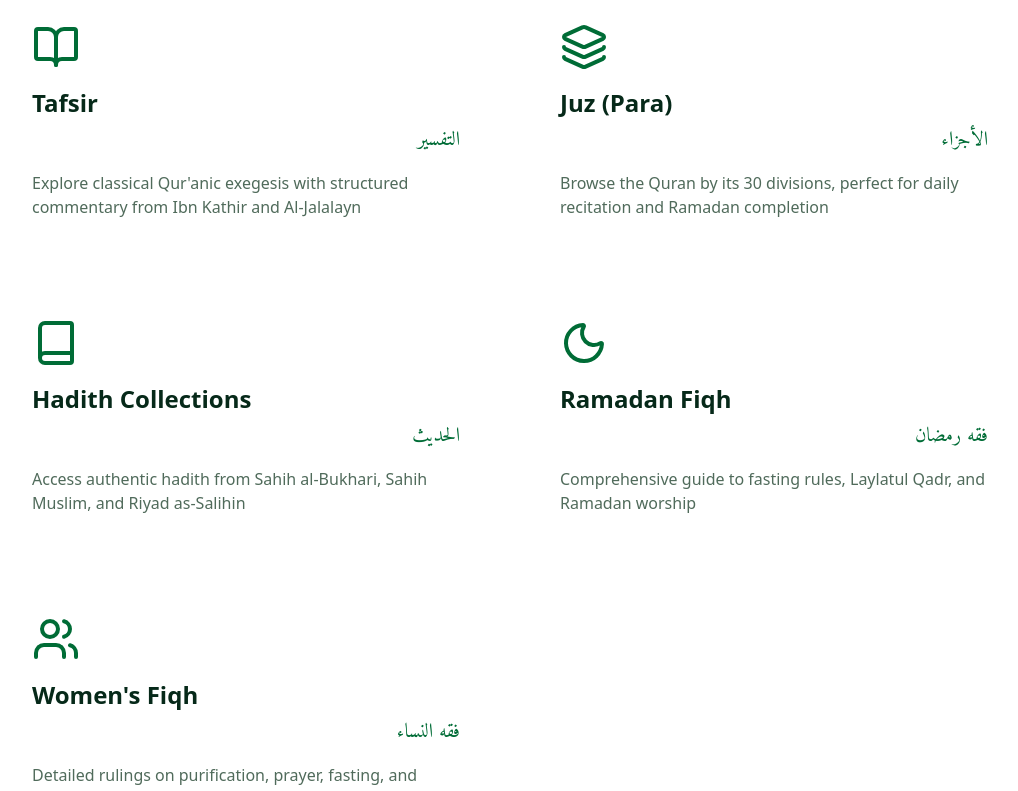
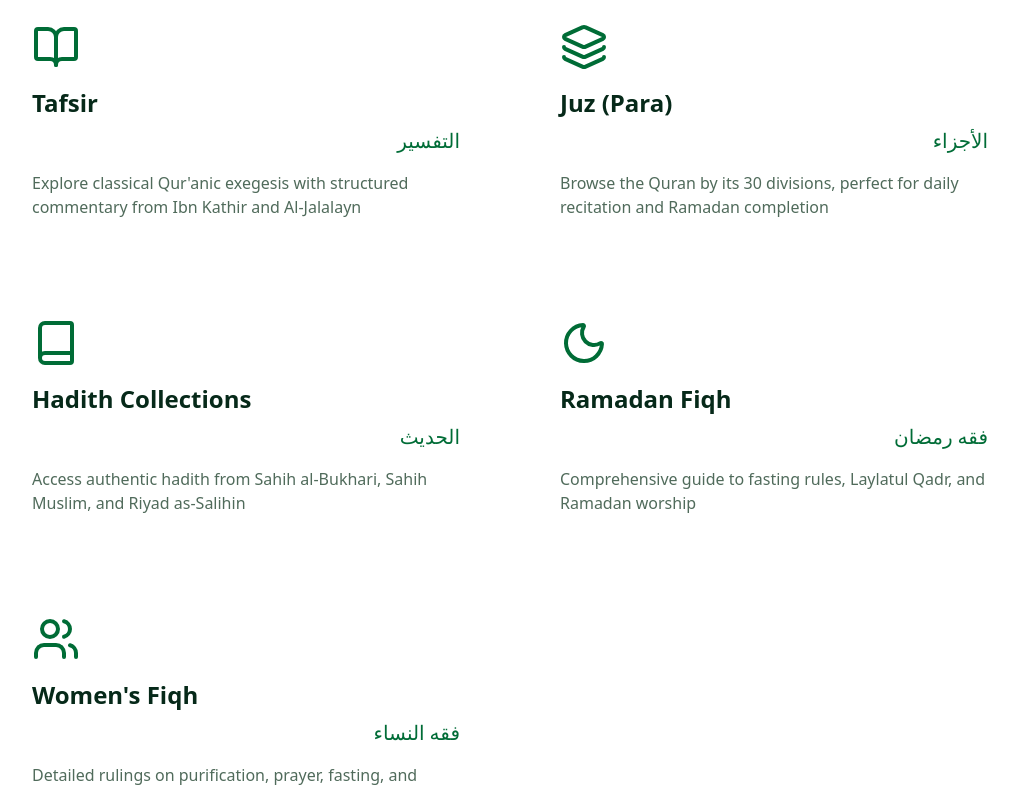
Before and after one commit to Mahammed988/noor-al-ilm, a Next.js app: page / in a window 1280 px wide. Shown: the part 880-1671 px from the top of the page, without its empty margins (130-1148 px from the left). Built offline with nearby package versions, Linux system fonts and the light colour scheme.

Commit message:
Remove all external font dependencies - use system fonts only

```diff
--- a/app/globals.css
+++ b/app/globals.css
@@ -36,11 +36,11 @@
 
 body {
   @apply bg-background text-foreground;
-  font-family: system-ui, -apple-system, sans-serif;
+  font-family: system-ui, -apple-system, BlinkMacSystemFont, 'Segoe UI', sans-serif;
 }
 
 .arabic-text {
-  font-family: 'Amiri', 'Traditional Arabic', serif;
+  font-family: 'Traditional Arabic', 'Arabic Typesetting', 'Geeza Pro', serif;
   direction: rtl;
   text-align: right;
 }
@@ -66,11 +66,11 @@
 body {
   background-color: var(--color-background);
   color: var(--color-foreground);
-  font-family: system-ui, -apple-system, sans-serif;
+  font-family: system-ui, -apple-system, BlinkMacSystemFont, 'Segoe UI', sans-serif;
 }
 
 .arabic-text {
-  font-family: 'Amiri', 'Traditional Arabic', serif;
+  font-family: 'Traditional Arabic', 'Arabic Typesetting', 'Geeza Pro', serif;
   direction: rtl;
   text-align: right;
 }
--- a/app/layout.tsx
+++ b/app/layout.tsx
@@ -17,11 +17,6 @@
 }>) {
   return (
     <html lang="en" suppressHydrationWarning>
-      <head>
-        <link rel="preconnect" href="https://fonts.googleapis.com" />
-        <link rel="preconnect" href="https://fonts.gstatic.com" crossOrigin="anonymous" />
-        <link href="https://fonts.googleapis.com/css2?family=Amiri:wght@400;700&display=swap" rel="stylesheet" />
-      </head>
       <body className="antialiased">
         <ThemeProvider>
           <div className="flex flex-col min-h-screen">
```
